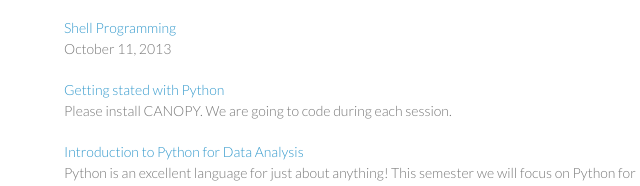
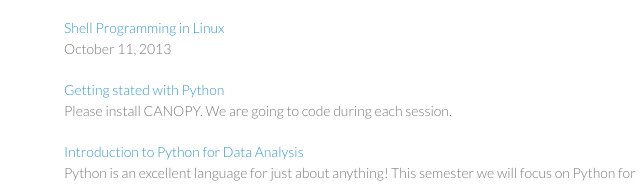
Before and after one commit to vijayv/Meetup-Fall-2013, a plain HTML site: page index.html in a window 1280 px wide. Shown: the part 288-474 px from the top of the page, 406-1046 px from the left. Drawn offline with Linux system fonts and the light colour scheme.

Commit message:
Update index.html

```diff
--- a/index.html
+++ b/index.html
@@ -36,7 +36,7 @@
     <br> September 27, 2013
     </p>
 
-    <p><a href="pdfs/Linuxclass-3.pdf">Shell Programming</a>
+    <p><a href="pdfs/Linuxclass-3.pdf">Shell Programming in Linux</a>
     <br> October 11, 2013
     </p>
 
```
